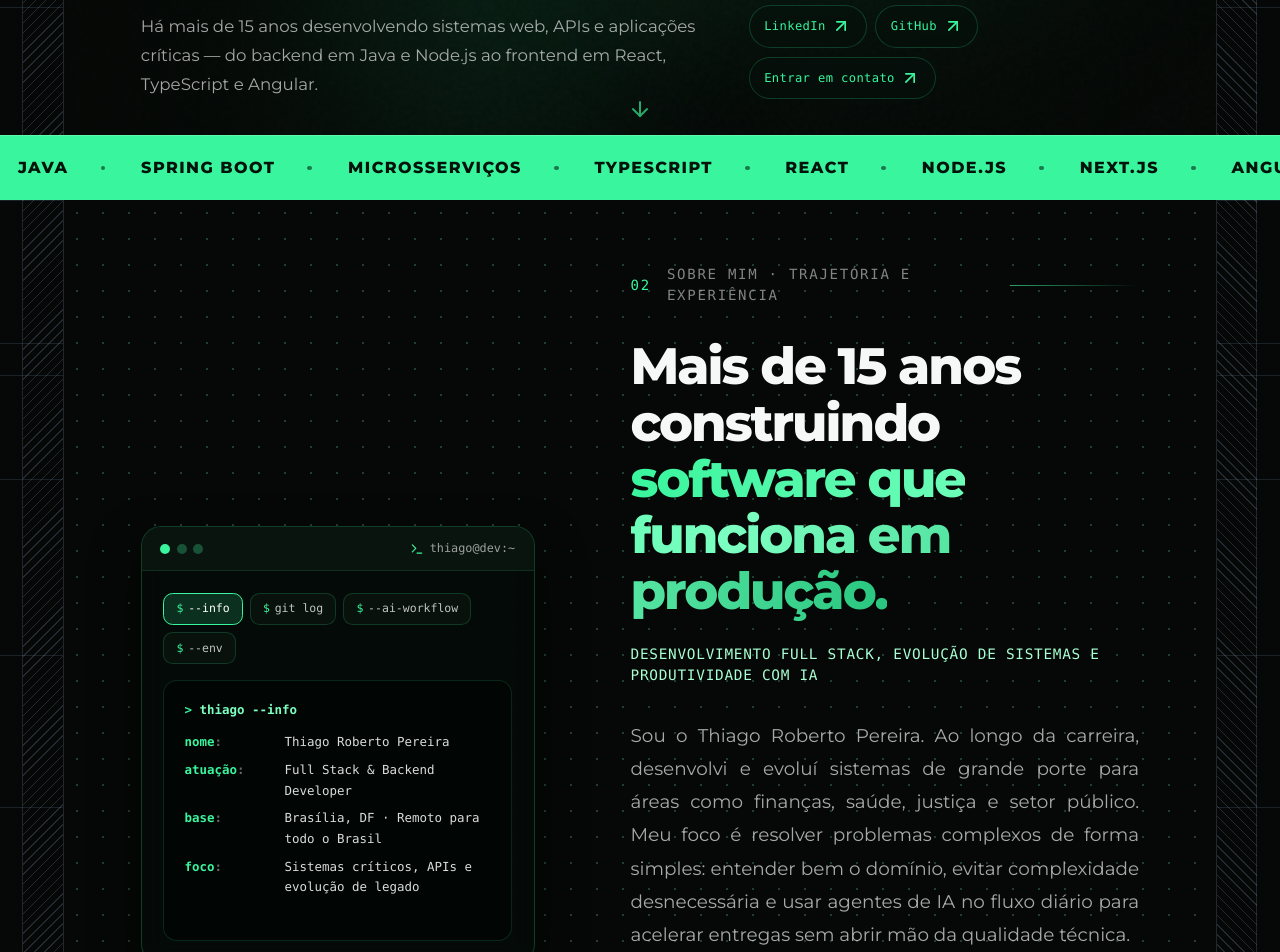
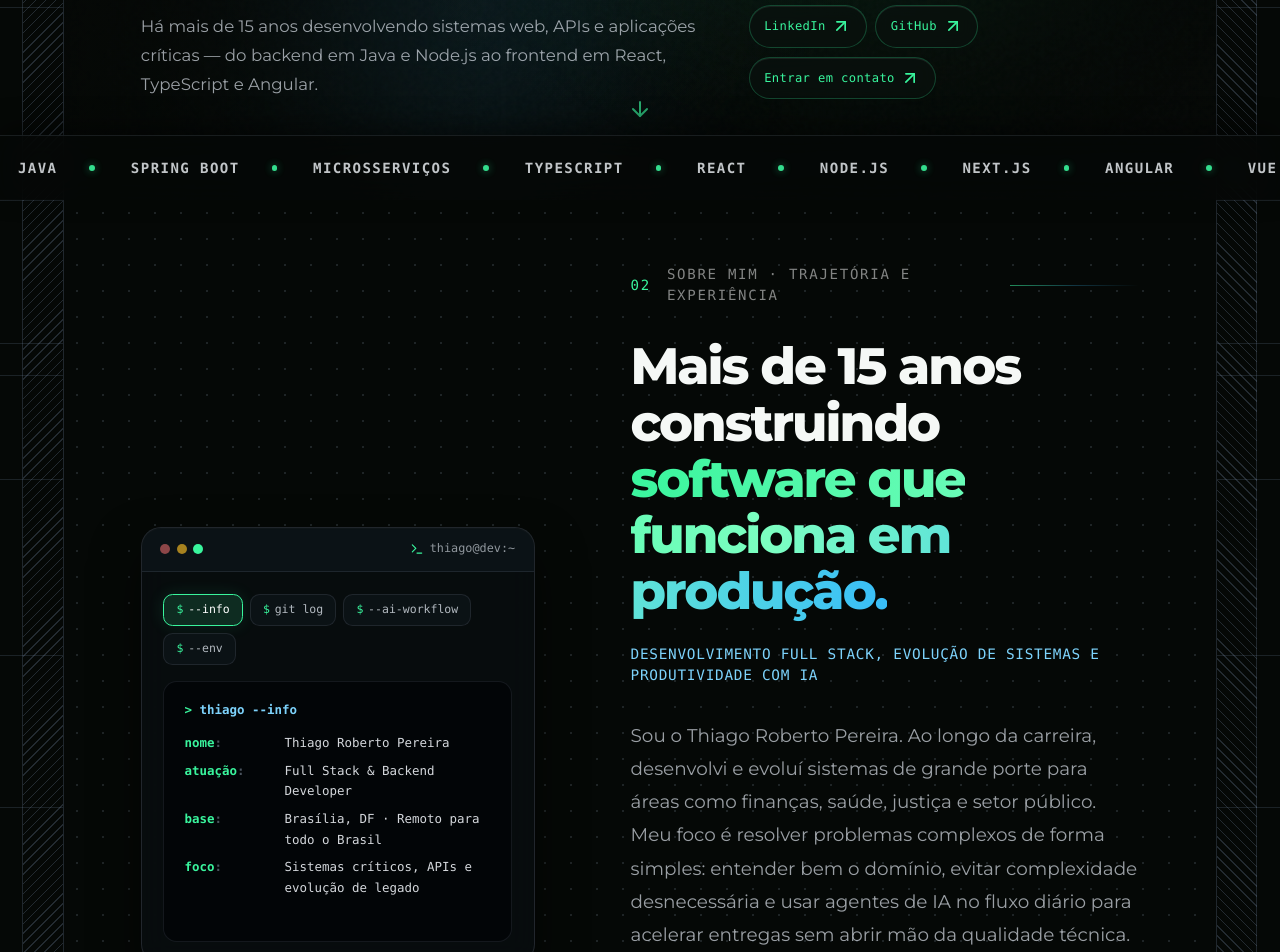
Before and after one commit to trpereira711/trpereira711.github.io, a Next.js app: page / in a window 1280 px wide. Shown: the part 600-1552 px from the top of the page. Built offline with nearby package versions, Linux system fonts and the light colour scheme.

Commit message:
style: refina identidade visual com neutros estruturais, acento ciano e ticker dark glass

```diff
--- a/src/app/globals.css
+++ b/src/app/globals.css
@@ -10,12 +10,20 @@
 }
 
 :root {
+  color-scheme: dark;
   --background: oklch(0.145 0 0);
   --foreground: oklch(0.985 0 0);
   --border: oklch(0.269 0 0);
   --accent: #39f59d;
   --accent-bright: #7cffc1;
+  --accent-cyan: #38bdf8;
+  --accent-cyan-soft: #7dd3fc;
+  --accent-amber: #fbbf24;
   --surface: #050806;
+  --surface-elevated: rgba(10, 15, 18, 0.62);
+  --border-subtle: rgba(148, 163, 184, 0.14);
+  --border-highlight: rgba(255, 255, 255, 0.07);
+  --text-secondary: rgba(226, 232, 240, 0.68);
   --ticker-height: clamp(3.4rem, 5vw, 4.25rem);
   --page-gutter: clamp(1.25rem, 5vw, 4.5rem);
   --page-max-width: 92.5rem;
@@ -154,7 +162,7 @@
 .page-shell > section:nth-of-type(even):not(.contact-shell) {
   background-image: radial-gradient(
     circle,
-    rgba(124, 255, 193, 0.22) 0.8px,
+    rgba(148, 163, 184, 0.18) 0.8px,
     transparent 1.15px
   );
   background-position: 0 0;
@@ -226,7 +234,7 @@
   left: 18%;
   width: min(30vw, 420px);
   height: min(30vw, 420px);
-  background: rgba(32, 255, 148, 0.08);
+  background: rgba(56, 189, 248, 0.09);
   animation: orb-float 13s ease-in-out -4s infinite alternate-reverse;
 }
 
@@ -330,7 +338,7 @@
 .section-eyebrow::after {
   width: min(13vw, 9rem);
   height: 1px;
-  background: linear-gradient(90deg, rgba(57, 245, 157, 0.65), transparent);
+  background: linear-gradient(90deg, rgba(57, 245, 157, 0.55), rgba(56, 189, 248, 0.25), transparent);
   content: "";
 }
 
@@ -349,7 +357,7 @@
   display: block;
   width: fit-content;
   margin: 0.08em 0;
-  background: linear-gradient(92deg, var(--accent) 0%, var(--accent-bright) 48%, #29c67f 100%);
+  background: linear-gradient(95deg, var(--accent) 0%, var(--accent-bright) 52%, var(--accent-cyan) 100%);
   background-clip: text;
   color: transparent;
   -webkit-background-clip: text;
@@ -377,7 +385,7 @@
 .hero-description {
   max-width: 36rem;
   margin: 0;
-  color: rgba(255, 255, 255, 0.64);
+  color: var(--text-secondary);
   font-size: clamp(0.95rem, 1.3vw, 1.18rem);
   line-height: 1.75;
 }
@@ -392,25 +400,27 @@
   display: inline-flex;
   align-items: center;
   gap: 0.35rem;
-  border: 1px solid rgba(57, 245, 157, 0.2);
+  border: 1px solid rgba(57, 245, 157, 0.24);
   border-radius: 9999px;
   padding: 0.65rem 0.9rem;
-  background: rgba(7, 17, 11, 0.55);
+  background: rgba(10, 18, 15, 0.65);
+  box-shadow: inset 0 1px 0 var(--border-highlight);
   color: var(--accent);
   font-family: ui-monospace, SFMono-Regular, Menlo, Monaco, Consolas, monospace;
   font-size: 0.76rem;
   letter-spacing: 0.03em;
   text-decoration: none;
   backdrop-filter: blur(8px);
-  transition: border-color 250ms ease, background-color 250ms ease, color 250ms ease;
+  transition: border-color 250ms ease, background-color 250ms ease, color 250ms ease, transform 200ms ease;
 }
 
 .social-link:hover,
 .social-link:focus-visible {
   border-color: rgba(57, 245, 157, 0.65);
   outline: none;
-  background: rgba(57, 245, 157, 0.1);
+  background: rgba(57, 245, 157, 0.12);
   color: var(--accent-bright);
+  transform: translateY(-1px);
 }
 
 .tech-ticker {
@@ -420,9 +430,11 @@
   bottom: 0;
   left: 0;
   overflow: hidden;
-  border-top: 1px solid rgba(167, 255, 210, 0.32);
-  background: var(--accent);
-  color: #02130b;
+  border-top: 1px solid var(--border-subtle);
+  background: rgba(5, 8, 7, 0.84);
+  backdrop-filter: blur(14px);
+  box-shadow: 0 -8px 28px rgba(0, 0, 0, 0.45);
+  color: rgba(241, 245, 249, 0.8);
 }
 
 .ticker-track {
@@ -443,20 +455,22 @@
   align-items: center;
   gap: clamp(1.2rem, 2.5vw, 2.75rem);
   padding: 0 clamp(0.6rem, 1.4vw, 1.2rem);
-  font-size: clamp(0.78rem, 1.4vw, 1rem);
-  font-weight: 800;
-  letter-spacing: 0.09em;
+  font-family: ui-monospace, SFMono-Regular, Menlo, Monaco, Consolas, monospace;
+  font-size: clamp(0.74rem, 1.15vw, 0.88rem);
+  font-weight: 600;
+  letter-spacing: 0.1em;
   line-height: var(--ticker-height);
   text-transform: uppercase;
 }
 
 .ticker-symbol {
-  width: 0.3rem;
-  height: 0.3rem;
+  width: 0.35rem;
+  height: 0.35rem;
   flex-shrink: 0;
   border-radius: 9999px;
-  background: currentColor;
-  opacity: 0.55;
+  background: var(--accent);
+  box-shadow: 0 0 8px rgba(57, 245, 157, 0.6);
+  opacity: 0.9;
 }
 
 @keyframes ticker {
@@ -658,14 +672,14 @@
 }
 
 .about-title > span {
-  background: linear-gradient(92deg, var(--accent) 0%, var(--accent-bright) 48%, #29c67f 100%);
+  background: linear-gradient(95deg, var(--accent) 0%, var(--accent-bright) 52%, var(--accent-cyan) 100%);
   background-clip: text;
   color: transparent;
   -webkit-background-clip: text;
 }
 
 .about-subtitle {
-  color: #a7ffd2;
+  color: var(--accent-cyan-soft);
   font-family: ui-monospace, SFMono-Regular, Menlo, Monaco, Consolas, monospace;
   font-size: clamp(0.75rem, 1.2vw, 0.9rem);
   letter-spacing: 0.05em;
@@ -674,12 +688,13 @@
 }
 
 .about-description {
-  color: rgba(255, 255, 255, 0.65);
+  color: var(--text-secondary);
   font-size: clamp(1rem, 1.5vw, 1.15rem);
   line-height: 1.8;
   margin-bottom: 3rem;
   max-width: 42rem;
-  text-align: justify;
+  text-align: left;
+  text-wrap: pretty;
 }
 
 .about-stats {
@@ -687,6 +702,7 @@
   grid-template-columns: repeat(3, 1fr);
   gap: 1.5rem;
   padding-top: 2rem;
+  border-top: 1px solid var(--border-subtle);
 }
 
 .stat-item {
@@ -706,7 +722,7 @@
 
 .stat-label {
   margin: 0;
-  color: rgba(255, 255, 255, 0.5);
+  color: rgba(226, 232, 240, 0.54);
   font-size: clamp(0.75rem, 1vw, 0.9rem);
   line-height: 1.4;
 }
@@ -812,14 +828,14 @@
 }
 
 .domain-title > span {
-  background: linear-gradient(92deg, var(--accent) 0%, var(--accent-bright) 48%, #29c67f 100%);
+  background: linear-gradient(95deg, var(--accent) 0%, var(--accent-bright) 52%, var(--accent-cyan) 100%);
   background-clip: text;
   color: transparent;
   -webkit-background-clip: text;
 }
 
 .domain-description {
-  color: rgba(255, 255, 255, 0.65);
+  color: var(--text-secondary);
   font-size: clamp(1rem, 1.25vw, 1.18rem);
   line-height: 1.6;
   max-width: 38rem;
@@ -850,22 +866,24 @@
   flex-direction: column;
   padding: clamp(1.35rem, 2.5vw, 1.85rem);
   border-radius: 1.5rem;
-  background: rgba(7, 17, 11, 0.45);
-  border: 1px solid rgba(57, 245, 157, 0.1);
+  background: var(--surface-elevated);
+  border: 1px solid var(--border-subtle);
+  box-shadow: inset 0 1px 0 var(--border-highlight);
   overflow: hidden;
-  transition: transform 300ms ease, border-color 300ms ease;
-  backdrop-filter: blur(8px);
+  transition: transform 300ms ease, border-color 300ms ease, background-color 300ms ease;
+  backdrop-filter: blur(10px);
 }
 
 .domain-card:hover {
   transform: translateY(-5px);
-  border-color: rgba(57, 245, 157, 0.3);
+  border-color: rgba(57, 245, 157, 0.34);
+  background: rgba(11, 20, 18, 0.75);
 }
 
 .domain-card-bg {
   position: absolute;
   inset: 0;
-  background: radial-gradient(circle at top right, rgba(57, 245, 157, 0.08), transparent 60%);
+  background: radial-gradient(circle at top right, rgba(57, 245, 157, 0.08), rgba(56, 189, 248, 0.04) 40%, transparent 65%);
   opacity: 0;
   transition: opacity 300ms ease;
 }
@@ -883,7 +901,7 @@
   width: 3.25rem;
   height: 3.25rem;
   border-radius: 1rem;
-  background: rgba(57, 245, 157, 0.1);
+  background: rgba(57, 245, 157, 0.08);
   color: var(--accent);
   margin-bottom: 1.25rem;
   border: 1px solid rgba(57, 245, 157, 0.2);
@@ -942,7 +960,7 @@
   position: relative;
   z-index: 2;
   margin: 0 0 1.25rem 0;
-  color: rgba(255, 255, 255, 0.68);
+  color: var(--text-secondary);
   font-size: clamp(0.92rem, 1vw, 1.02rem);
   line-height: 1.6;
   text-wrap: pretty;
@@ -960,15 +978,18 @@
 .domain-tag {
   padding: 0.32rem 0.65rem;
   border-radius: 9999px;
-  background: rgba(57, 245, 157, 0.07);
-  border: 1px solid rgba(57, 245, 157, 0.18);
-  color: rgba(255, 255, 255, 0.85);
+  background: rgba(148, 163, 184, 0.06);
+  border: 1px solid rgba(148, 163, 184, 0.16);
+  color: rgba(226, 232, 240, 0.82);
   font-family: ui-monospace, SFMono-Regular, Menlo, Monaco, Consolas, monospace;
   font-size: clamp(0.7rem, 0.78vw, 0.78rem);
+  transition: border-color 250ms ease, color 250ms ease, background-color 250ms ease;
 }
 
 .domain-card:hover .domain-tag {
-  border-color: rgba(57, 245, 157, 0.32);
+  border-color: rgba(56, 189, 248, 0.28);
+  background: rgba(56, 189, 248, 0.06);
+  color: #f1f5f9;
 }
 
 /* --- Fixed Topbar & Mobile Nav --- */
@@ -1008,13 +1029,14 @@
   gap: 1.5rem;
   padding: 0.5rem 1.25rem;
   border-radius: 9999px;
-  border: 1px solid rgba(57, 245, 157, 0.14);
-  background: rgba(7, 17, 11, 0.65);
-  backdrop-filter: blur(10px);
+  border: 1px solid var(--border-subtle);
+  box-shadow: inset 0 1px 0 var(--border-highlight);
+  background: rgba(9, 14, 16, 0.7);
+  backdrop-filter: blur(12px);
 }
 
 .hero-nav a {
-  color: rgba(255, 255, 255, 0.72);
+  color: rgba(226, 232, 240, 0.76);
   font-family: ui-monospace, SFMono-Regular, Menlo, Monaco, Consolas, monospace;
   font-size: 0.75rem;
   letter-spacing: 0.05em;
@@ -1036,8 +1058,8 @@
   width: 2.5rem;
   height: 2.5rem;
   border-radius: 0.75rem;
-  border: 1px solid rgba(57, 245, 157, 0.22);
-  background: rgba(7, 17, 11, 0.75);
+  border: 1px solid var(--border-subtle);
+  background: rgba(9, 15, 17, 0.8);
   color: var(--accent);
   cursor: pointer;
 }
@@ -1049,15 +1071,15 @@
   margin: 0 clamp(1.25rem, 6vw, 6rem) 0.75rem;
   padding: 0.75rem;
   border-radius: 1rem;
-  border: 1px solid rgba(57, 245, 157, 0.2);
-  background: rgba(5, 11, 8, 0.96);
+  border: 1px solid var(--border-subtle);
+  background: rgba(7, 12, 14, 0.96);
   backdrop-filter: blur(14px);
 }
 
 .mobile-nav-drawer a {
   padding: 0.65rem 0.85rem;
   border-radius: 0.65rem;
-  color: rgba(255, 255, 255, 0.85);
+  color: rgba(241, 245, 249, 0.88);
   font-family: ui-monospace, SFMono-Regular, Menlo, Monaco, Consolas, monospace;
   font-size: 0.8rem;
   letter-spacing: 0.04em;
@@ -1087,11 +1109,11 @@
   z-index: 2;
   width: 100%;
   border-radius: 1.25rem;
-  border: 1px solid rgba(57, 245, 157, 0.22);
-  background: rgba(5, 11, 8, 0.88);
-  backdrop-filter: blur(12px);
+  border: 1px solid rgba(148, 163, 184, 0.18);
+  background: rgba(8, 13, 15, 0.88);
+  backdrop-filter: blur(14px);
   overflow: hidden;
-  box-shadow: 0 24px 48px rgba(0, 0, 0, 0.5);
+  box-shadow: inset 0 1px 0 var(--border-highlight), 0 24px 48px rgba(0, 0, 0, 0.55);
 }
 
 .about-window-bar {
@@ -1099,8 +1121,8 @@
   align-items: center;
   justify-content: space-between;
   padding: 0.8rem 1.15rem;
-  border-bottom: 1px solid rgba(57, 245, 157, 0.12);
-  background: rgba(12, 24, 17, 0.75);
+  border-bottom: 1px solid var(--border-subtle);
+  background: rgba(13, 21, 24, 0.8);
 }
 
 .about-window-dots {
@@ -1112,17 +1134,25 @@
   width: 0.62rem;
   height: 0.62rem;
   border-radius: 9999px;
-  background: rgba(57, 245, 157, 0.28);
-}
-
-.about-window-dots span:first-child {
+  background: rgba(148, 163, 184, 0.3);
+}
+
+.about-window-dots span:nth-child(1) {
+  background: rgba(248, 113, 113, 0.55);
+}
+
+.about-window-dots span:nth-child(2) {
+  background: rgba(251, 191, 36, 0.65);
+}
+
+.about-window-dots span:nth-child(3) {
   background: var(--accent);
 }
 
 .about-window-title {
   display: inline-flex;
   align-items: center;
-  color: rgba(255, 255, 255, 0.6);
+  color: rgba(226, 232, 240, 0.62);
   font-family: ui-monospace, SFMono-Regular, Menlo, Monaco, Consolas, monospace;
   font-size: 0.74rem;
 }
@@ -1146,9 +1176,9 @@
   gap: 0.3rem;
   padding: 0.4rem 0.75rem;
   border-radius: 0.6rem;
-  border: 1px solid rgba(57, 245, 157, 0.18);
-  background: rgba(10, 22, 15, 0.7);
-  color: rgba(255, 255, 255, 0.75);
+  border: 1px solid var(--border-subtle);
+  background: rgba(14, 21, 25, 0.72);
+  color: rgba(226, 232, 240, 0.78);
   font-family: ui-monospace, SFMono-Regular, Menlo, Monaco, Consolas, monospace;
   font-size: 0.72rem;
   cursor: pointer;
@@ -1161,23 +1191,24 @@
 
 .about-prompt-chip:hover,
 .about-prompt-chip:focus-visible {
-  border-color: rgba(57, 245, 157, 0.5);
+  border-color: rgba(57, 245, 157, 0.45);
   color: #fff;
   outline: none;
 }
 
 .about-prompt-chip.is-active {
-  background: rgba(57, 245, 157, 0.16);
+  background: rgba(57, 245, 157, 0.14);
   border-color: var(--accent);
   color: #fff;
+  box-shadow: 0 0 16px rgba(57, 245, 157, 0.12);
 }
 
 .about-code-block {
   min-height: 11rem;
   padding: 1.15rem 1.25rem;
   border-radius: 0.85rem;
-  background: rgba(2, 6, 4, 0.92);
-  border: 1px solid rgba(57, 245, 157, 0.14);
+  background: rgba(3, 6, 8, 0.94);
+  border: 1px solid rgba(148, 163, 184, 0.12);
   font-family: ui-monospace, SFMono-Regular, Menlo, Monaco, Consolas, monospace;
   font-size: clamp(0.78rem, 0.95vw, 0.9rem);
   line-height: 1.65;
@@ -1185,7 +1216,7 @@
 
 .about-code-cmd {
   margin: 0 0 0.75rem 0;
-  color: var(--accent-bright);
+  color: var(--accent-cyan-soft);
   font-weight: 600;
 }
 
@@ -1216,12 +1247,12 @@
 
 .terminal-kv-key::after {
   content: ":";
-  color: rgba(255, 255, 255, 0.4);
+  color: rgba(148, 163, 184, 0.5);
 }
 
 .terminal-kv-val {
   margin: 0;
-  color: rgba(255, 255, 255, 0.86);
+  color: rgba(241, 245, 249, 0.88);
 }
 
 .terminal-inline-cursor {
@@ -1268,7 +1299,7 @@
 }
 
 .workflow-title > span {
-  background: linear-gradient(92deg, var(--accent) 0%, var(--accent-bright) 48%, #29c67f 100%);
+  background: linear-gradient(95deg, var(--accent) 0%, var(--accent-bright) 52%, var(--accent-cyan) 100%);
   background-clip: text;
   color: transparent;
   -webkit-background-clip: text;
@@ -1277,7 +1308,7 @@
 .workflow-description {
   margin: 0;
   max-width: 44rem;
-  color: rgba(255, 255, 255, 0.65);
+  color: var(--text-secondary);
   font-size: clamp(1rem, 1.25vw, 1.18rem);
   line-height: 1.65;
   text-wrap: pretty;
@@ -1310,16 +1341,17 @@
   flex-direction: column;
   padding: 1.5rem;
   border-radius: 1.4rem;
-  background: rgba(7, 17, 11, 0.55);
-  border: 1px solid rgba(57, 245, 157, 0.12);
-  backdrop-filter: blur(8px);
+  background: var(--surface-elevated);
+  border: 1px solid var(--border-subtle);
+  box-shadow: inset 0 1px 0 var(--border-highlight);
+  backdrop-filter: blur(10px);
   transition: transform 300ms ease, border-color 300ms ease, background-color 300ms ease;
 }
 
 .workflow-card:hover {
   transform: translateY(-4px);
   border-color: rgba(57, 245, 157, 0.35);
-  background: rgba(11, 26, 17, 0.68);
+  background: rgba(11, 21, 18, 0.74);
 }
 
 .workflow-card-top {
@@ -1339,9 +1371,9 @@
 .workflow-step-tag {
   padding: 0.22rem 0.55rem;
   border-radius: 9999px;
-  background: rgba(57, 245, 157, 0.08);
-  border: 1px solid rgba(57, 245, 157, 0.16);
-  color: #a7ffd2;
+  background: rgba(56, 189, 248, 0.08);
+  border: 1px solid rgba(56, 189, 248, 0.2);
+  color: var(--accent-cyan-soft);
   font-family: ui-monospace, SFMono-Regular, Menlo, Monaco, Consolas, monospace;
   font-size: 0.65rem;
   letter-spacing: 0.04em;
@@ -1362,14 +1394,15 @@
   width: 2.75rem;
   height: 2.75rem;
   border-radius: 0.85rem;
-  background: rgba(57, 245, 157, 0.1);
+  background: rgba(57, 245, 157, 0.08);
   border: 1px solid rgba(57, 245, 157, 0.2);
   color: var(--accent);
-  transition: background-color 250ms ease, color 250ms ease;
+  transition: background-color 250ms ease, color 250ms ease, border-color 250ms ease;
 }
 
 .workflow-card:hover .workflow-icon-box {
   background: var(--accent);
+  border-color: var(--accent);
   color: #02130b;
 }
 
@@ -1389,7 +1422,7 @@
 
 .workflow-card-desc {
   margin: 0;
-  color: rgba(255, 255, 255, 0.68);
+  color: var(--text-secondary);
   font-size: clamp(0.9rem, 0.98vw, 1rem);
   line-height: 1.6;
   text-wrap: pretty;
@@ -1429,7 +1462,7 @@
 }
 
 .stack-title > span {
-  background: linear-gradient(92deg, var(--accent) 0%, var(--accent-bright) 48%, #29c67f 100%);
+  background: linear-gradient(95deg, var(--accent) 0%, var(--accent-bright) 52%, var(--accent-cyan) 100%);
   background-clip: text;
   color: transparent;
   -webkit-background-clip: text;
@@ -1438,7 +1471,7 @@
 .stack-description {
   margin: 0;
   max-width: 42rem;
-  color: rgba(255, 255, 255, 0.65);
+  color: var(--text-secondary);
   font-size: clamp(1rem, 1.2vw, 1.12rem);
   line-height: 1.65;
   text-wrap: pretty;
@@ -1461,9 +1494,10 @@
   flex-direction: column;
   padding: clamp(1.5rem, 3vw, 2rem);
   border-radius: 1.5rem;
-  background: rgba(7, 17, 11, 0.55);
-  border: 1px solid rgba(57, 245, 157, 0.12);
-  backdrop-filter: blur(8px);
+  background: var(--surface-elevated);
+  border: 1px solid var(--border-subtle);
+  box-shadow: inset 0 1px 0 var(--border-highlight);
+  backdrop-filter: blur(10px);
   transition: border-color 300ms ease, transform 300ms ease;
 }
 
@@ -1508,7 +1542,7 @@
 .stack-card-subtitle {
   display: block;
   margin-top: 0.15rem;
-  color: #a7ffd2;
+  color: var(--accent-cyan-soft);
   font-family: ui-monospace, SFMono-Regular, Menlo, Monaco, Consolas, monospace;
   font-size: 0.72rem;
   letter-spacing: 0.04em;
@@ -1517,7 +1551,7 @@
 
 .stack-card-desc {
   margin: 0 0 1.35rem 0;
-  color: rgba(255, 255, 255, 0.65);
+  color: var(--text-secondary);
   font-size: 0.92rem;
   line-height: 1.6;
   text-wrap: pretty;
@@ -1533,16 +1567,16 @@
 .stack-tag {
   padding: 0.38rem 0.75rem;
   border-radius: 9999px;
-  background: rgba(57, 245, 157, 0.07);
-  border: 1px solid rgba(57, 245, 157, 0.2);
-  color: #e4fff1;
+  background: rgba(148, 163, 184, 0.06);
+  border: 1px solid rgba(148, 163, 184, 0.16);
+  color: rgba(226, 232, 240, 0.85);
   font-family: ui-monospace, SFMono-Regular, Menlo, Monaco, Consolas, monospace;
   font-size: 0.75rem;
   transition: background-color 200ms ease, border-color 200ms ease, color 200ms ease;
 }
 
 .stack-card:hover .stack-tag {
-  border-color: rgba(57, 245, 157, 0.32);
+  border-color: rgba(56, 189, 248, 0.28);
 }
 
 /* --- Contact & Footer Section --- */
@@ -1592,7 +1626,7 @@
 }
 
 .contact-title > span {
-  background: linear-gradient(92deg, var(--accent) 0%, var(--accent-bright) 48%, #29c67f 100%);
+  background: linear-gradient(95deg, var(--accent) 0%, var(--accent-bright) 52%, var(--accent-cyan) 100%);
   background-clip: text;
   color: transparent;
   -webkit-background-clip: text;
@@ -1600,10 +1634,11 @@
 
 .contact-description {
   margin: 0 0 2rem 0;
-  color: rgba(255, 255, 255, 0.65);
+  color: var(--text-secondary);
   font-size: clamp(0.95rem, 1.2vw, 1.08rem);
   line-height: 1.7;
-  text-align: justify;
+  text-align: left;
+  text-wrap: pretty;
 }
 
 .contact-channels {
@@ -1625,22 +1660,24 @@
   justify-content: space-between;
   padding: 1rem 1.2rem;
   border-radius: 1.1rem;
-  background: rgba(7, 17, 11, 0.6);
-  border: 1px solid rgba(57, 245, 157, 0.16);
+  background: var(--surface-elevated);
+  border: 1px solid var(--border-subtle);
+  box-shadow: inset 0 1px 0 var(--border-highlight);
   text-decoration: none;
-  transition: border-color 250ms ease, background-color 250ms ease;
+  transition: border-color 250ms ease, background-color 250ms ease, transform 200ms ease;
 }
 
 .contact-channel-card:hover,
 .contact-channel-card:focus-visible {
   border-color: rgba(57, 245, 157, 0.55);
   background: rgba(57, 245, 157, 0.08);
+  transform: translateY(-2px);
   outline: none;
 }
 
 .contact-channel-label {
   display: block;
-  color: rgba(255, 255, 255, 0.48);
+  color: rgba(226, 232, 240, 0.52);
   font-family: ui-monospace, SFMono-Regular, Menlo, Monaco, Consolas, monospace;
   font-size: 0.68rem;
   text-transform: uppercase;
@@ -1658,7 +1695,7 @@
   display: inline-flex;
   align-items: center;
   gap: 0.5rem;
-  color: rgba(255, 255, 255, 0.55);
+  color: rgba(226, 232, 240, 0.58);
   font-family: ui-monospace, SFMono-Regular, Menlo, Monaco, Consolas, monospace;
   font-size: 0.76rem;
 }
@@ -1669,8 +1706,9 @@
   gap: 1.1rem;
   padding: clamp(1.5rem, 3vw, 2.25rem);
   border-radius: 1.5rem;
-  background: rgba(7, 17, 11, 0.65);
-  border: 1px solid rgba(57, 245, 157, 0.16);
+  background: var(--surface-elevated);
+  border: 1px solid var(--border-subtle);
+  box-shadow: inset 0 1px 0 var(--border-highlight);
   backdrop-filter: blur(12px);
 }
 
@@ -1693,13 +1731,13 @@
 }
 
 .contact-label {
-  color: rgba(255, 255, 255, 0.85);
+  color: rgba(241, 245, 249, 0.88);
   font-size: 0.82rem;
   font-weight: 600;
 }
 
 .contact-optional {
-  color: rgba(255, 255, 255, 0.4);
+  color: rgba(148, 163, 184, 0.65);
   font-weight: 400;
 }
 
@@ -1708,8 +1746,8 @@
   width: 100%;
   padding: 0.75rem 0.95rem;
   border-radius: 0.85rem;
-  border: 1px solid rgba(57, 245, 157, 0.18);
-  background: rgba(2, 7, 4, 0.75);
+  border: 1px solid rgba(148, 163, 184, 0.2);
+  background: rgba(3, 7, 9, 0.82);
   color: #fff;
   font-family: inherit;
   font-size: 0.92rem;
@@ -1718,7 +1756,7 @@
 
 .contact-input::placeholder,
 .contact-textarea::placeholder {
-  color: rgba(255, 255, 255, 0.32);
+  color: rgba(148, 163, 184, 0.45);
 }
 
 .contact-input:focus,
@@ -1757,18 +1795,20 @@
   border-radius: 9999px;
   background: var(--accent);
   color: #02130b;
+  box-shadow: 0 4px 20px rgba(57, 245, 157, 0.22);
   font-family: ui-monospace, SFMono-Regular, Menlo, Monaco, Consolas, monospace;
   font-size: 0.82rem;
   font-weight: 700;
   letter-spacing: 0.04em;
   text-transform: uppercase;
   cursor: pointer;
-  transition: background-color 200ms ease, transform 200ms ease;
+  transition: background-color 200ms ease, transform 200ms ease, box-shadow 200ms ease;
 }
 
 .contact-submit-btn:hover:not(:disabled),
 .contact-submit-btn:focus-visible:not(:disabled) {
   background: var(--accent-bright);
+  box-shadow: 0 6px 26px rgba(57, 245, 157, 0.34);
   transform: translateY(-1px);
   outline: none;
 }
@@ -1801,7 +1841,7 @@
   justify-content: space-between;
   gap: 1rem;
   padding-top: 1.5rem;
-  border-top: 1px solid rgba(57, 245, 157, 0.14);
+  border-top: 1px solid var(--border-subtle);
 }
 
 .footer-modern-left {
@@ -1823,7 +1863,7 @@
 }
 
 .footer-modern-copy {
-  color: rgba(255, 255, 255, 0.48);
+  color: rgba(226, 232, 240, 0.5);
   font-family: ui-monospace, SFMono-Regular, Menlo, Monaco, Consolas, monospace;
   font-size: 0.74rem;
 }
@@ -1835,7 +1875,7 @@
 }
 
 .footer-modern-nav a {
-  color: rgba(255, 255, 255, 0.55);
+  color: rgba(226, 232, 240, 0.6);
   font-family: ui-monospace, SFMono-Regular, Menlo, Monaco, Consolas, monospace;
   font-size: 0.74rem;
   text-decoration: none;
@@ -1903,8 +1943,8 @@
     gap: 0.75rem;
     padding: 1.1rem 0.9rem;
     border-radius: 1rem;
-    background: rgba(7, 17, 11, 0.65);
-    border: 1px solid rgba(57, 245, 157, 0.14);
+    background: var(--surface-elevated);
+    border: 1px solid var(--border-subtle);
   }
 
   .stat-number {
@@ -2004,7 +2044,7 @@
 
   .domain-card.is-mobile-open {
     border-color: rgba(57, 245, 157, 0.35);
-    background: rgba(9, 22, 14, 0.72);
+    background: rgba(9, 22, 16, 0.78);
   }
 
   .domain-card-trigger {
@@ -2050,7 +2090,7 @@
   .domain-card-body {
     display: none;
     padding: 0 1.1rem 1.1rem;
-    border-top: 1px solid rgba(57, 245, 157, 0.1);
+    border-top: 1px solid var(--border-subtle);
   }
 
   .domain-card.is-mobile-open .domain-card-body {
```
